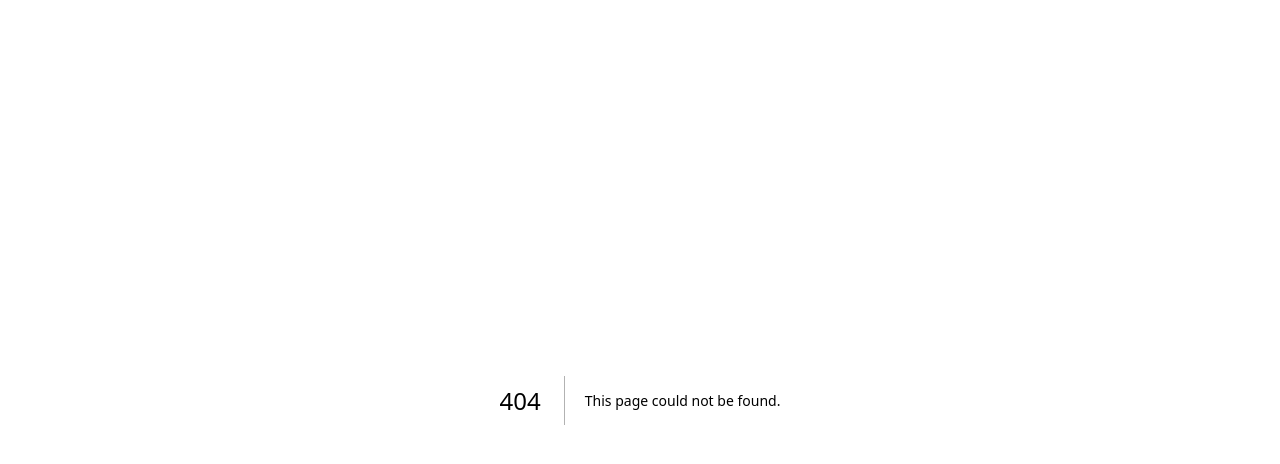
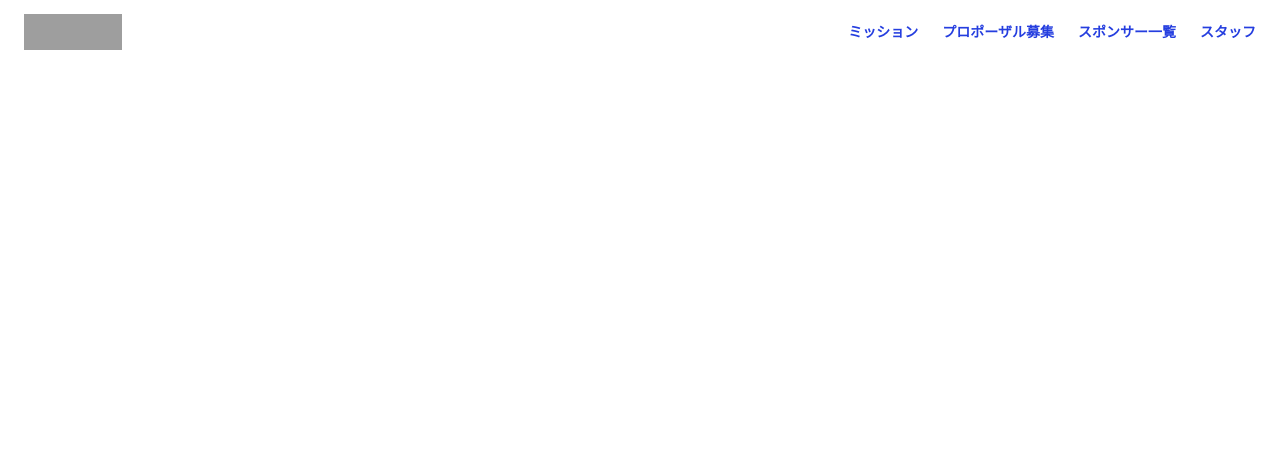
Before and after one commit to tskaigi/tskaigi2025-web-site, a Next.js app: page /wip in a window 1280 px wide. Before the commit this address had no page. Shown: the top 464 px of the page. Built offline with nearby package versions, Linux system fonts and the light colour scheme; grey boxes are pictures that could not be loaded.

Commit message:
feat: add header

```diff
--- /dev/null
+++ b/src/app/wip/page.tsx
@@ -0,0 +1,9 @@
+import { Header } from "../../components/ui/header";
+
+export default function Home() {
+  return (
+    <>
+      <Header />
+    </>
+  );
+}
--- /dev/null
+++ b/src/components/ui/header.tsx
@@ -0,0 +1,54 @@
+import Image from "next/image";
+import Link from "next/link";
+
+export function Header() {
+  return (
+    <header className="fixed top-0 w-full bg-white z-50 h-[51px] flex items-center justify-between px-4 md:h-16 md:px-6">
+      <Link href="/" className="text-blue-600 font-bold text-xl">
+        <Image
+          src="/logo.svg"
+          alt="TSKaigi"
+          width={98}
+          height={36}
+          className="w-[78px] h-[28px] md:w-[98px] md:h-[36px]"
+        />
+      </Link>
+      <nav className="hidden md:block">
+        <ul className="flex gap-6 text-sm font-bold">
+          <li>
+            <Link
+              href="#mission"
+              className="text-link-light hover:text-link-dark"
+            >
+              ミッション
+            </Link>
+          </li>
+          <li>
+            <Link
+              href="#proposal"
+              className="text-link-light hover:text-link-dark"
+            >
+              プロポーザル募集
+            </Link>
+          </li>
+          <li>
+            <Link
+              href="#sponsors"
+              className="text-link-light hover:text-link-dark"
+            >
+              スポンサー一覧
+            </Link>
+          </li>
+          <li>
+            <Link
+              href="#staff"
+              className="text-link-light hover:text-link-dark"
+            >
+              スタッフ
+            </Link>
+          </li>
+        </ul>
+      </nav>
+    </header>
+  );
+}
```
